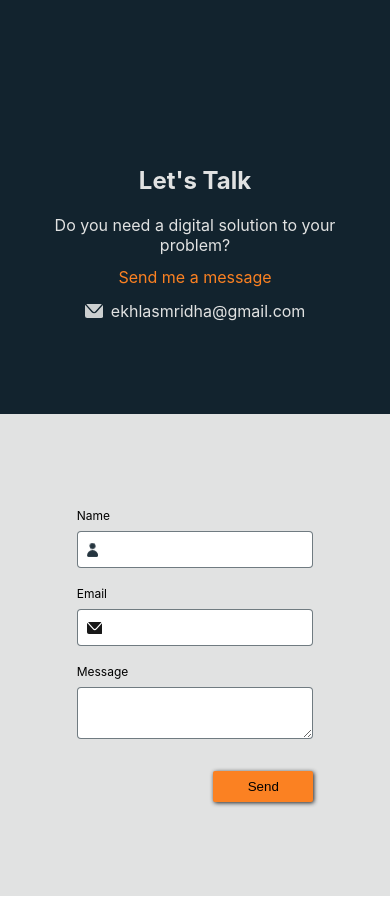
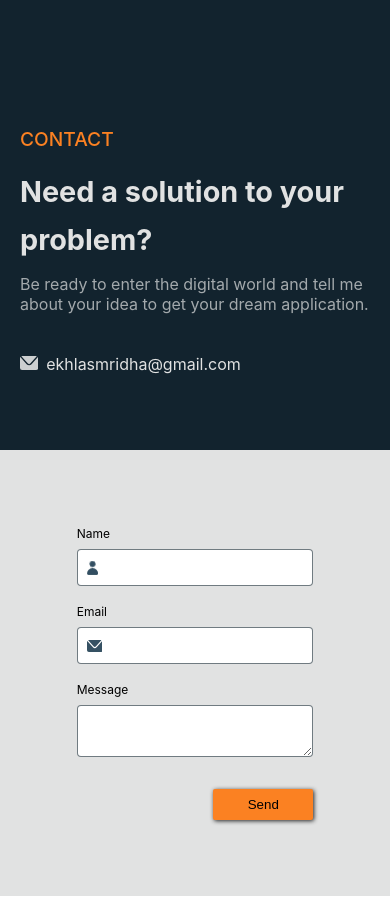
Before and after one commit to EkhlasMridha/portfolio, a React (Create React App) app: page / in a window 390 px wide. Shown: the part 2480-3392 px from the top of the page. Built offline with nearby package versions, Linux system fonts and the light colour scheme.

Commit message:
contact responsive and clean

```diff
--- a/src/pages/Contacts/Contact.scss
+++ b/src/pages/Contacts/Contact.scss
@@ -8,6 +8,28 @@
   display: flex;
   flex-direction: column;
   justify-content: center;
+}
+
+.contact-text-section {
+  max-width: 500px;
+  margin-left: auto;
+  margin-right: auto;
+  .question {
+    font-size: 1.8rem;
+    font-weight: 700;
+    line-height: 3rem;
+  }
+  .q-detail {
+    margin-top: 10px;
+    color: rgba(theme.$secondary-color, 0.7);
+  }
+}
+
+.contact-title {
+  line-height: 1.4rem;
+  font-size: 1.2rem;
+  font-weight: 500;
+  margin-bottom: 18px;
 }
 
 .contact-container {
@@ -35,6 +57,7 @@
       margin-top: auto;
       margin-left: 10px;
       align-items: center;
+      color: lighten(theme.$primary-color, 10%);
     }
 
     textarea,
@@ -90,14 +113,14 @@
 }
 
 .contact-mail {
+  margin-top: 2.5rem;
+  display: inline-block;
   &:hover {
     color: theme.$highlight-color;
   }
   a {
     text-decoration: none;
     color: currentColor;
-    // &:hover {
-    //   color: theme.$highlight-color;
-    // }
+    margin-left: 8px;
   }
 }
--- a/src/pages/Contacts/Contact.tsx
+++ b/src/pages/Contacts/Contact.tsx
@@ -9,30 +9,17 @@ export const Contact = (props: any) => {
       id="contact"
     >
       <div className="section-1 half-section  primary-background primary-textcolor">
-        <div className="padding-side-20 content-container">
-          <h1 className="text-center">Let's Talk</h1>
-          <div className="text-center">
-            Do you need a digital solution to your problem?
+        <div className="padding-side-20 content-container contact-text-section">
+          {/* <h1 className="text-center">Let's Talk</h1> */}
+          <div className="uppercase highlight-color contact-title">Contact</div>
+          <div className="question">Need a solution to your problem?</div>
+          <div className="q-detail">
+            Be ready to enter the digital world and tell me about your idea to
+            get your dream application.
           </div>
-          <div
-            className="text-center highlight-color"
-            style={{ marginTop: "12px" }}
-          >
-            Send me a message
-          </div>
-          <div
-            className="flx contact-mail cursor-pointers"
-            style={{
-              justifyContent: "center",
-              paddingTop: "14px",
-              alignItems: "center",
-              columnGap: 8,
-            }}
-          >
-            <MailIFilled height={"14px"} />{" "}
-            <a className="cursor-pointer" href="mailto:ekhlasmridha@gmail.com">
-              ekhlasmridha@gmail.com
-            </a>
+          <div className="contact-mail cursor-pointer">
+            <MailIFilled height={"14px"} />
+            <a href="mailto:ekhlasmridha@gmail.com">ekhlasmridha@gmail.com</a>
           </div>
         </div>
       </div>
```
Also changed, not shown: src/svgs/user.svg.
